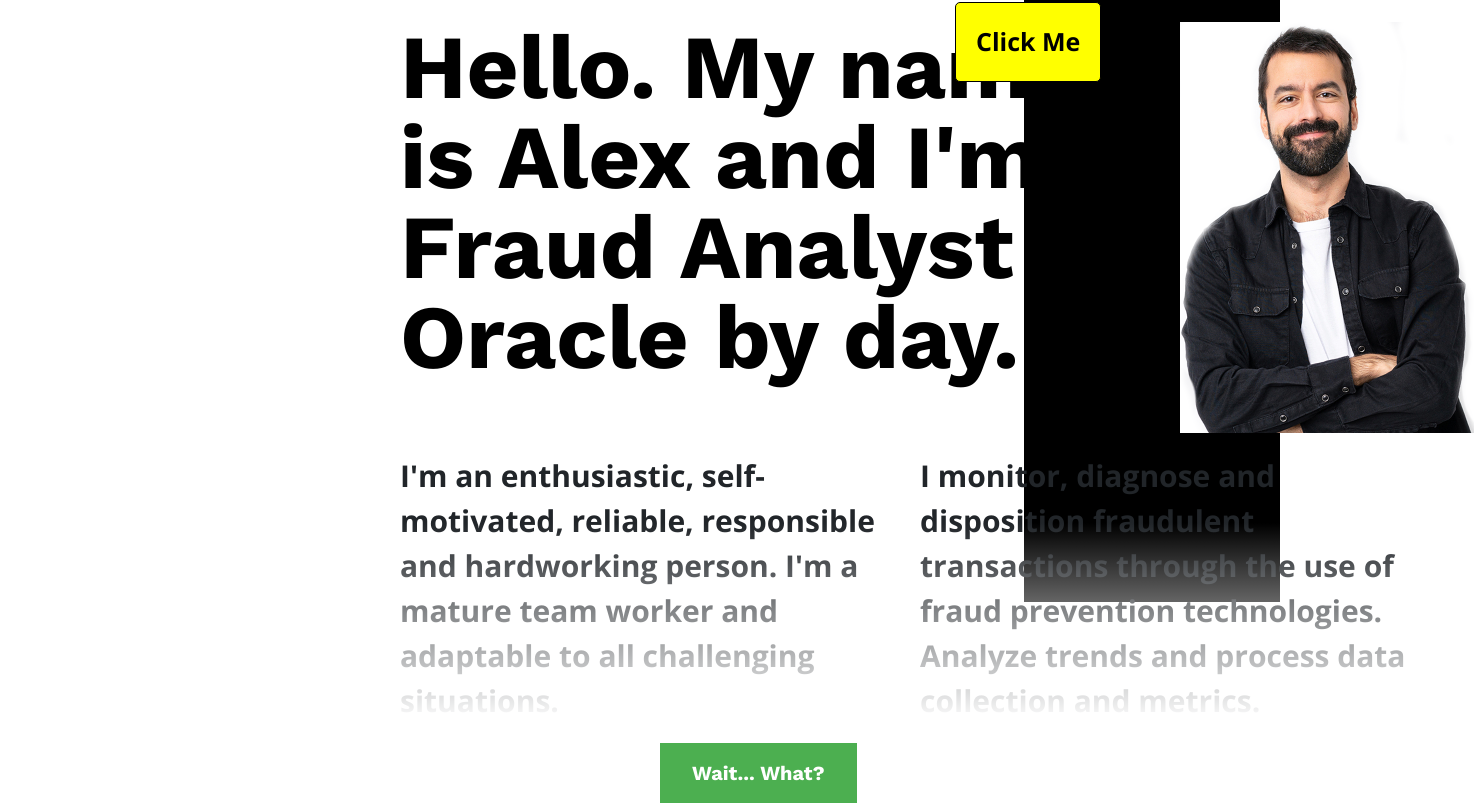
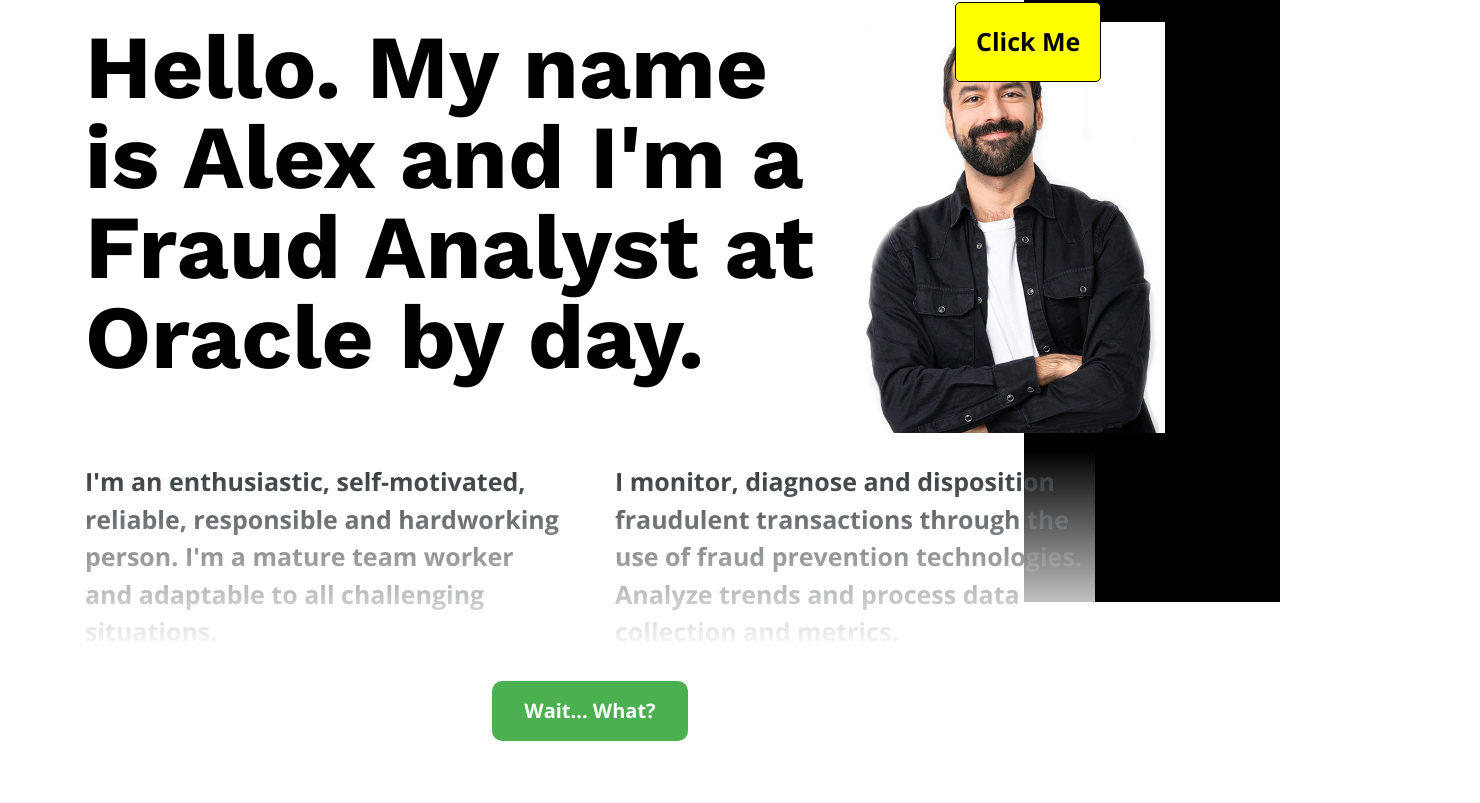
Before and after one commit to AndroidMinsky/react-framer-motion, a React (Create React App) app: page / in a window 1280 px wide. Shown: the part 198-1001 px from the top of the page, 1480 px wide, since content can reach past the window. After the commit the page ends 939 px from the top, so only its background shows below. Built offline with nearby package versions, Linux system fonts and the light colour scheme.

Commit message:
Hero Animation

```diff
--- a/package.json
+++ b/package.json
@@ -6,8 +6,10 @@
     "@testing-library/jest-dom": "^5.11.5",
     "@testing-library/react": "^11.1.2",
     "@testing-library/user-event": "^12.2.2",
+    "bootstrap": "^4.5.3",
     "framer-motion": "^2.9.4",
     "react": "^17.0.1",
+    "react-bootstrap": "^1.4.3",
     "react-dom": "^17.0.1",
     "react-scripts": "4.0.0",
     "styled-components": "^5.2.1",
--- a/src/App.js
+++ b/src/App.js
@@ -1,9 +1,11 @@
 import styled from "styled-components";
 import { useState } from "react";
-import { motion } from "framer-motion";
+import { motion, AnimatePresence } from "framer-motion";
 import ToggleButton from "./ToggleButton";
 import LightTheme from "./LightTheme";
 import DarkTheme from "./DarkTheme";
+
+import Container from "react-bootstrap/Container";
 
 function App() {
   const [dark, setDark] = useState(false);
@@ -28,8 +30,11 @@ function App() {
       </WhiteSection>
 
       <MainSection>
-        {!dark && <LightTheme />}
-        {dark && <DarkTheme />}
+        <Container>
+          <AnimatePresence exitBeforeEnter>
+            {dark ? <DarkTheme key="dark" /> : <LightTheme key="light" />}
+          </AnimatePresence>
+        </Container>
       </MainSection>
     </>
   );
--- a/src/DarkTheme.js
+++ b/src/DarkTheme.js
@@ -5,19 +5,28 @@ import { motion } from "framer-motion";
 
 export default function DarkTheme() {
   return (
-    <Container>
-      <TitleDark
-        key="2"
-        animate={{ opacity: 1 }}
-        transition={{
-          delay: 0.27,
-        }}
-        exit={{ opacity: 0 }}
-      >
+    <MainContainer
+      initial={{
+        opacity: 0,
+      }}
+      animate={{
+        opacity: 1,
+        transition: {
+          delay: 0.25,
+        },
+      }}
+      exit={{
+        opacity: 0,
+        transition: {
+          delay: 0.1,
+        },
+      }}
+    >
+      <TitleDark>
         Hello. My name is Alex and I'm a Web Developer by night.
       </TitleDark>
       <Img src={heroDark} />
-    </Container>
+    </MainContainer>
   );
 }
 
@@ -35,7 +44,7 @@ const TitleDark = styled(motion.h1)`
   position: relative;
 `;
 
-const Container = styled.div`
+const MainContainer = styled(motion.div)`
   display: grid;
   column-gap: 3rem;
   row-gap: 2rem;
@@ -44,6 +53,5 @@ const Container = styled.div`
   grid-template-areas:
     "title title title photo"
     "section section sectionTwo sectionTwo";
-  margin: 0 60rem 0 40rem;
   text-align: start;
 `;
--- a/src/LightTheme.js
+++ b/src/LightTheme.js
@@ -1,22 +1,32 @@
 import React from "react";
-import { motion, AnimatePresence } from "framer-motion";
+import { motion } from "framer-motion";
 import styled from "styled-components";
 import hero from "./assets/me-light.png";
 
 export default function LightTheme() {
   return (
-    <AnimatePresence initial={false} exitBeforeEnter>
-      <MainContainer>
-        <Title
-          animate={{ opacity: 1 }}
-          transition={{
-            delay: 0.27,
+    <MainContainer
+      initial={{
+        opacity: 0,
       }}
-          exit={{ opacity: 0 }}
+      animate={{
+        opacity: 1,
+        transition: {
+          delay: 0.25,
+        },
+      }}
+      exit={{
+        opacity: 0,
+        transition: {
+          delay: 0.1,
+        },
+      }}
     >
+      <Title>
         Hello. My name is Alex and I'm a Fraud Analyst at Oracle by day.
       </Title>
       <Img src={hero}></Img>
+
       <AboutContainer>
         <AboutSection>
           I'm an enthusiastic, self-motivated, reliable, responsible and
@@ -33,30 +43,30 @@ export default function LightTheme() {
         </DutiesSection>
         <Fade />
       </DutiesContainer>
+
       <ButtonSection>
         <Button>Wait... What?</Button>
       </ButtonSection>
     </MainContainer>
-    </AnimatePresence>
   );
 }
 
-const MainContainer = styled.div`
+const MainContainer = styled(motion.div)`
   display: grid;
   column-gap: 3rem;
-  row-gap: 2rem;
+  row-gap: 3rem;
   grid-template-columns: 23rem 23rem 23rem 23rem;
   grid-template-rows: auto;
   grid-template-areas:
     "title title title photo"
-    "section section sectionTwo sectionTwo"
+    "about about duties duties"
     ". button button .";
-  margin: 0 60rem 0 40rem;
+  // margin: 0 60rem 0 40rem;
   padding-top: 22rem;
   text-align: start;
 `;
 
-const Title = styled(motion.h1)`
+const Title = styled.h1`
   grid-area: title;
   color: black;
   font-size: 9rem;
@@ -70,24 +80,25 @@ const Img = styled.img`
 `;
 
 const AboutContainer = styled.div`
-  grid-area: section;
+  grid-area: about;
   position: relative;
 `;
 
 const AboutSection = styled.p`
   position: relative;
-  font-size: 3rem;
+  font-size: 2.5rem;
+  padding-right: 1rem;
 `;
 
 const DutiesContainer = styled.div`
-  grid-area: sectionTwo;
+  grid-area: duties;
   position: relative;
 `;
 
 const DutiesSection = styled.p`
-  grid-area: sectionTwo;
   position: relative;
-  font-size: 3rem;
+  font-size: 2.5rem;
+  padding-left: 1rem;
 `;
 
 const Fade = styled.p`
@@ -103,16 +114,15 @@ const Fade = styled.p`
 
 const ButtonSection = styled.div`
   grid-area: button;
+  position: relative;
+  justify-self: center;
 `;
-const Button = styled.div`
-  position: relative;
+const Button = styled.button`
   background-color: #4caf50;
   border: none;
   color: white;
   padding: 15px 32px;
-  text-align: center;
   text-decoration: none;
-  display: inline-block;
+  border-radius: 1rem;
   font-size: 2rem;
-  z-index: 1000;
 `;
```
Also changed, not shown: 1 other file (tests, documents, lock files or other folders). Lines whose indentation alone changed are shown as unchanged.
